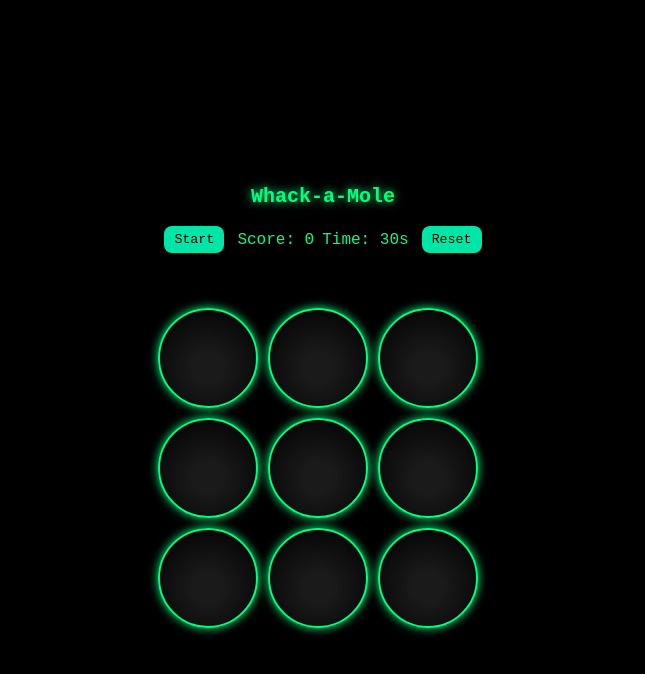
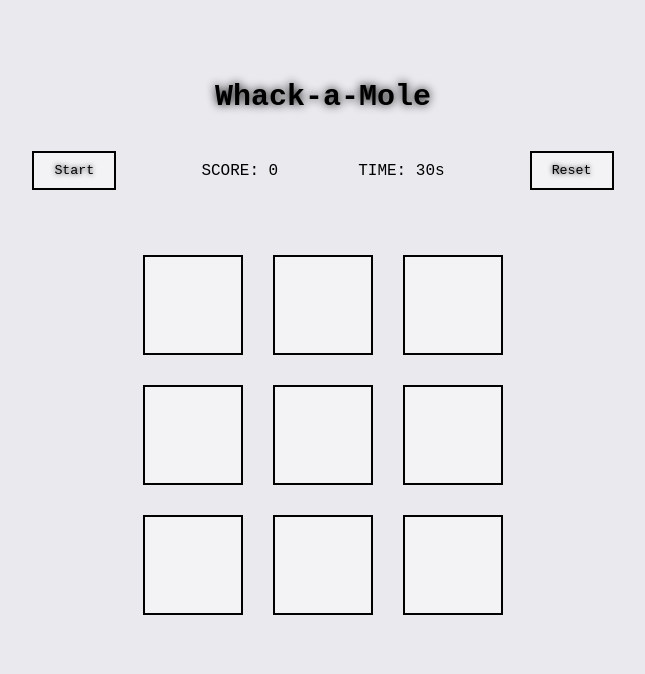
Before and after one commit to tahirainam/WaM, a website built with Vite: page index.html in a window 1280 px wide. Shown: the whole page, without its empty margins (317-962 px from the left). Built offline with nearby package versions, Linux system fonts and the light colour scheme.

Commit message:
finalized styling

```diff
--- a/index.html
+++ b/index.html
@@ -9,11 +9,13 @@
   </head>
   <body>
     <header>
-      <h1>Whack-a-Mole</h1>
+      <div>
+        <h1>Whack-a-Mole</h1>
+      </div>
       <div class="hud">
         <button id="startBtn">Start</button>
-        <div>Score: <span id="score">0</span></div>
-        <div>Time: <span id="time">30</span>s</div>
+        <div>SCORE: <span id="score">0</span></div>
+        <div>TIME: <span id="time">30</span>s</div>
         <button id="resetBtn">Reset</button>
       </div>
     </header>
--- a/src/main.js
+++ b/src/main.js
@@ -87,6 +87,8 @@ function startGame() {
       holes[currentMoleIndex]?.classList.remove("active");
       messageEl.style.display = "block";
       messageEl.textContent = `Game Over — Your Score: ${score}`;
+      messageEl.classList.add("show");
+
     }
   }, 1000);
 }
--- a/src/style.css
+++ b/src/style.css
@@ -1,47 +1,48 @@
-:root {
-  --bg: #0f172a;
-  --card: #0b1220;
-  --accent: #00e5a8;
-  color-scheme: dark;
-}
 * {
   box-sizing: border-box;
 }
 body {
   font-family: "Press Start 2P", monospace;
-  background-color: #000;
-  color: #00ff80;
+  background-color: #eae9ee;
+
+  color: black;
   text-align: center;
   margin: 0;
   padding: 20px;
   height: 100vh;
-  display: flex;
-  flex-direction: column;
-  justify-content: center;
-  align-items: center;
 }
 @import url("https://fonts.googleapis.com/css2?family=Press+Start+2P&display=swap");
-
+header {
+  display: flex;
+  flex-direction: column; /* Stack heading above HUD */
+  align-items: center;
+  justify-content: center;
+  gap: 12px; /* space between h1 and HUD */
+  margin-bottom: 30px;
+  margin-top: 30px;
+  padding: 10px 0;
+}
 h1 {
-  text-shadow: 0 0 10px #00ff80;
-  font-size: 20px;
+  text-shadow: 0 0 10px #000000;
+  font-size: 30px;
 }
 
-button {
-  background-color: #111;
-  border: 2px solid #00ff80;
-  color: #00ff80;
+.hud button {
+  border: 2px solid #000000;
   font-family: inherit;
   padding: 10px 20px;
   cursor: pointer;
   margin: 5px;
-  text-shadow: 0 0 5px #00ff80;
+  text-shadow: 0 0 5px #222222;
   transition: all 0.2s;
+
+  background-color: #ffffff65;
+  color: #000;
 }
 
-button:hover {
-  background-color: #00ff80;
-  color: #000;
+.hud button:hover {
+  color: #ffffff;
+  background-color: #111;
 }
 
 .container {
@@ -49,39 +50,33 @@ button:hover {
   grid-template-columns: repeat(3, 100px);
   grid-gap: 15px;
   margin-top: 30px;
+  display: flex;
+  flex-wrap: wrap;
+  justify-content: center;
+  align-items: center;
 }
 .hud {
   display: flex;
-  gap: 8px;
+  gap: 80px;
   justify-content: center;
   align-items: center;
   margin-bottom: 12px;
   flex-wrap: wrap;
 }
-.hud button {
-  padding: 6px 10px;
-  border-radius: 8px;
-  border: 0;
-  background: var(--accent);
-  color: #001;
-  cursor: pointer;
-}
 .grid {
   display: grid;
   grid-template-columns: repeat(3, 1fr);
-  gap: 10px;
+  gap: 30px;
   margin-top: 8px;
 }
 .hole {
+  background-color: #ffffff65;
   width: 100px;
   height: 100px;
-  background: radial-gradient(circle at 50% 60%, #1a1a1a 20%, #000 100%);
-  border: 2px solid #00ff80;
-  border-radius: 50%;
+  border: 2px solid #000000;
   position: relative;
   cursor: pointer;
   overflow: hidden;
-  box-shadow: 0 0 10px #00ff80;
   transition: transform 0.1s ease;
 }
 
@@ -91,7 +86,7 @@ button:hover {
 
 /* The mole */
 .hole::after {
-  content: "👾";
+  content: "🐹";
   position: absolute;
   top: 60%;
   left: 50%;
@@ -113,11 +108,11 @@ button:hover {
   left: 50%;
   transform: translate(-50%, -50%);
   font-size: 18px;
-  color: #ff6ec7;
-  text-shadow: 0 0 10px #ff6ec7;
+  color: #ffffff;
+  text-shadow: 0 0 10px #c9c7c8;
   background: rgba(0, 0, 0, 0.8);
   padding: 20px 30px;
-  border: 2px solid #00ff80;
+  border: 2px solid #000000;
   border-radius: 10px;
   z-index: 10;
   display: none;
@@ -127,3 +122,18 @@ button:hover {
   transform: scale(0.9);
   transition: transform 0.1s;
 }
+@keyframes fadeIn {
+  from {
+    opacity: 0;
+    transform: translate(-50%, -55%);
+  }
+  to {
+    opacity: 1;
+    transform: translate(-50%, -50%);
+  }
+}
+
+.message.show {
+  display: block;
+  animation: fadeIn 0.3s ease-out;
+}
```
